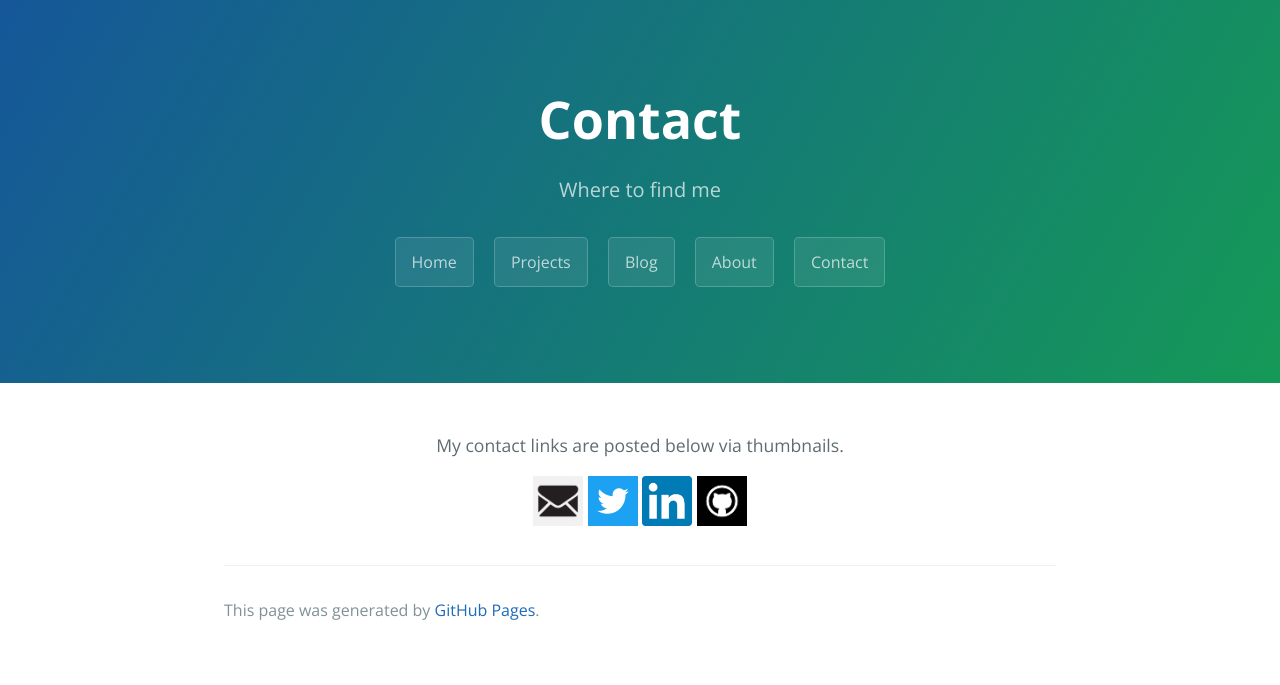
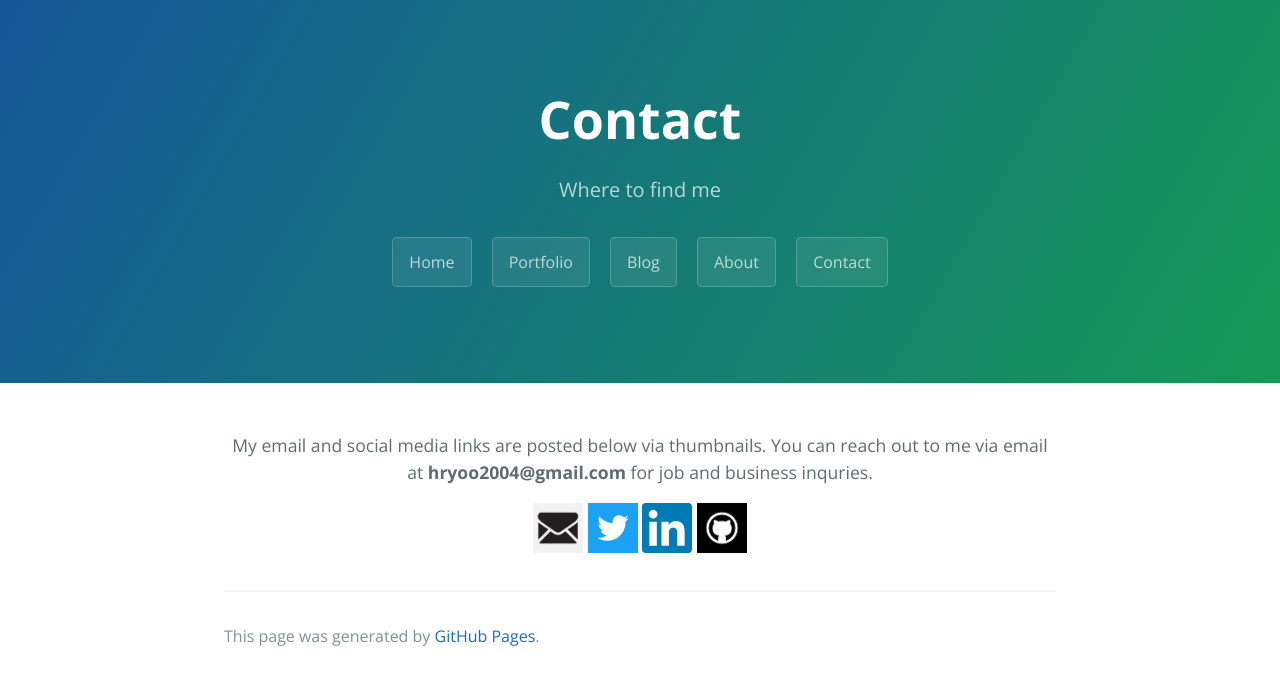
Before and after one commit to Akolyte/akolyte.github.io, a Jekyll site: the page built from contact.html, in a window 1280 px wide. Shown: the top 685 px of the page. Built offline with Jekyll 4.4.1, drawn with Linux system fonts in a browser that asks for light colours.

Commit message:
Changed projects to portfolio, change contacts to be more descriptive.

```diff
--- a/_data/primary_nav.yml
+++ b/_data/primary_nav.yml
@@ -1,7 +1,7 @@
 - title: Home
   link: /
-- title: Projects
-  link: /projects
+- title: Portfolio
+  link: /Portfolio
 - title: Blog
   link: /blog
 - title: About
--- a/contact.html
+++ b/contact.html
@@ -15,7 +15,7 @@ description: Where to find me
 </style>
 
 <body id="start">
-	<p class="center">My contact links are posted below via thumbnails. </p>
+	<p class="center">My email and social media links are posted below via thumbnails. You can reach out to me via email at <b>hryoo2004@gmail.com</b> for job and business inquries.</p>
 	<div class="center">
 		<a href="mailto:hryoo2004@gmail.com" target="_blank">
 			<img src="/imgs/email.png" alt="email" class="thumbnail">
--- a/projects.html
+++ b/portfolio.html
@@ -1,6 +1,6 @@
 ---
 layout: default
-title: Projects
+title: Portfolio
 description: My portfolio of projects; both personal and school related
 ---
 
```
